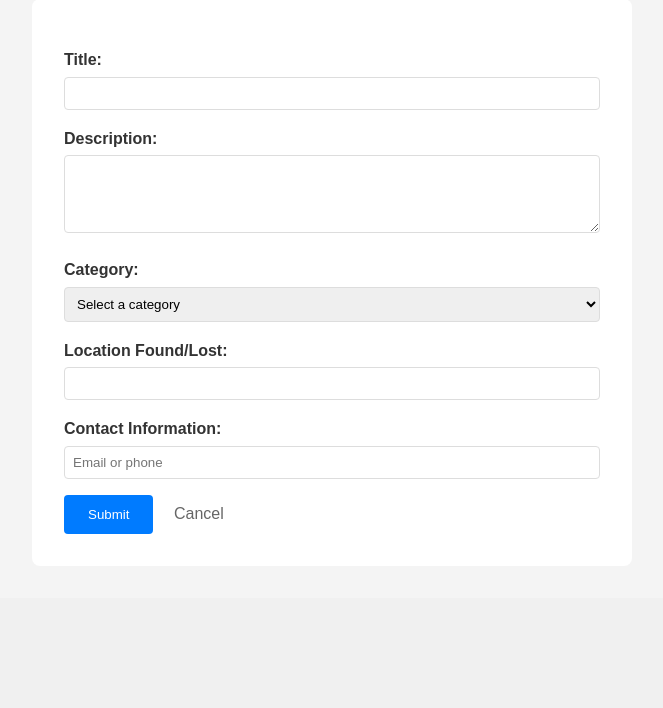
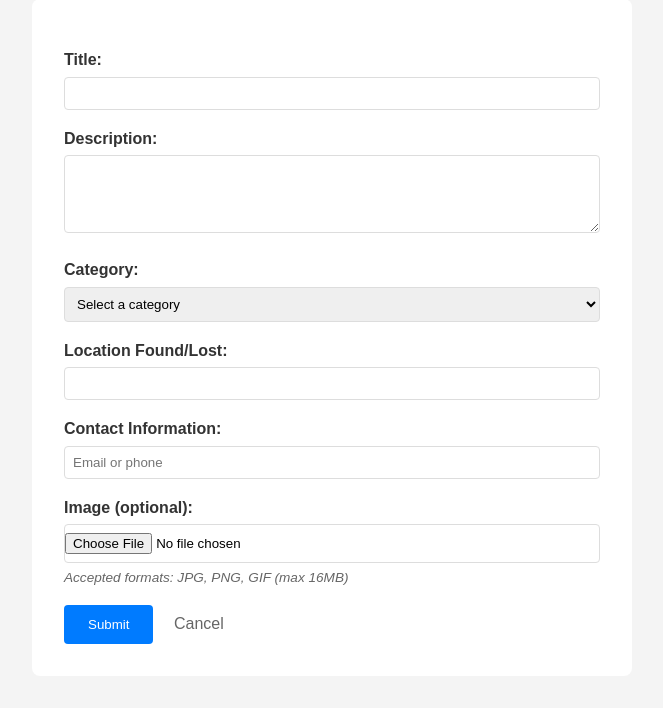
Before and after one commit to rachelriemersma/lost-and-found, a Flask app: page /post in a window 1280 px wide. Shown: the part 220-928 px from the top of the page, without its empty margins (24-687 px from the left). Before the commit the page ends 786 px from the top, so only its background shows below. Run offline with Flask 3, Linux system fonts and the light colour scheme.

Commit message:
image upload added

```diff
--- a/app.py
+++ b/app.py
@@ -3,13 +3,25 @@ from flask_sqlalchemy import SQLAlchemy
 from datetime import datetime
 import random
 import string
+import os
+from werkzeug.utils import secure_filename
 
 app = Flask(__name__)
 app.config['SECRET_KEY'] = 'your-secret-key-change-this-in-production'
 app.config['SQLALCHEMY_DATABASE_URI'] = 'sqlite:///lost_and_found.db'
 app.config['SQLALCHEMY_TRACK_MODIFICATIONS'] = False
+app.config['UPLOAD_FOLDER'] = 'static/uploads'
+app.config['MAX_CONTENT_LENGTH'] = 16 * 1024 * 1024  # 16MB max file size
+
+# Create upload folder if it doesn't exist
+os.makedirs(app.config['UPLOAD_FOLDER'], exist_ok=True)
+
+ALLOWED_EXTENSIONS = {'png', 'jpg', 'jpeg', 'gif'}
 
 db = SQLAlchemy(app)
+
+def allowed_file(filename):
+    return '.' in filename and filename.rsplit('.', 1)[1].lower() in ALLOWED_EXTENSIONS
 
 def generate_deletion_code():
     """Generate a random 6-character code for item deletion"""
@@ -24,6 +36,7 @@ class Item(db.Model):
     location = db.Column(db.String(100), nullable=False)
     contact = db.Column(db.String(100), nullable=False)
     deletion_code = db.Column(db.String(20), nullable=False)
+    image_filename = db.Column(db.String(200))
     date_posted = db.Column(db.DateTime, nullable=False, default=datetime.utcnow)
 
     def __repr__(self):
@@ -38,13 +51,27 @@ def home():
 def post_item():
     if request.method == 'POST':
         deletion_code = generate_deletion_code()
+
+        # Handle image upload
+        image_filename = None
+        if 'image' in request.files:
+            file = request.files['image']
+            if file and file.filename != '' and allowed_file(file.filename):
+                filename = secure_filename(file.filename)
+                # Add timestamp to filename to make it unique
+                timestamp = datetime.now().strftime('%Y%m%d_%H%M%S')
+                filename = f"{timestamp}_{filename}"
+                file.save(os.path.join(app.config['UPLOAD_FOLDER'], filename))
+                image_filename = filename
+
         item = Item(
             title=request.form['title'],
             description=request.form['description'],
             category=request.form['category'],
             location=request.form['location'],
             contact=request.form['contact'],
-            deletion_code=deletion_code
+            deletion_code=deletion_code,
+            image_filename=image_filename
         )
         db.session.add(item)
         db.session.commit()
@@ -80,6 +107,12 @@ def delete_item():
         item = Item.query.get(item_id)
 
         if item and item.deletion_code == deletion_code:
+            # Delete image file if it exists
+            if item.image_filename:
+                image_path = os.path.join(app.config['UPLOAD_FOLDER'], item.image_filename)
+                if os.path.exists(image_path):
+                    os.remove(image_path)
+
             db.session.delete(item)
             db.session.commit()
             flash('Item successfully marked as found and removed!', 'success')
--- a/static/css/style.css
+++ b/static/css/style.css
@@ -230,3 +230,22 @@ button:hover {
     margin-top: 0.25rem;
     font-style: italic;
 }
+.item-image {
+    width: 100%;
+    height: 200px;
+    object-fit: cover;
+    border-radius: 8px;
+    margin-bottom: 1rem;
+}
+
+.detail-image {
+    width: 100%;
+    max-width: 600px;
+    height: auto;
+    border-radius: 8px;
+    margin: 1rem 0;
+}
+
+input[type="file"] {
+    padding: 0.5rem 0;
+}
--- a/templates/home.html
+++ b/templates/home.html
@@ -23,6 +23,9 @@
             <div class="items-grid">
                 {% for item in items %}
                 <div class="item-card">
+                    {% if item.image_filename %}
+                    <img src="{{ url_for('static', filename='uploads/' + item.image_filename) }}" alt="{{ item.title }}" class="item-image">
+                    {% endif %}
                     <h3>{{ item.title }}</h3>
                     <p><strong>Category:</strong> {{ item.category }}</p>
                     <p><strong>Location:</strong> {{ item.location }}</p>
--- a/templates/item_detail.html
+++ b/templates/item_detail.html
@@ -20,6 +20,7 @@
         {% if item %}
         <div class="item-detail">
             <h2>{{ item.title }}</h2>
+            <p><strong>Item ID:</strong> {{ item.id }}</p>
             <p><strong>Category:</strong> {{ item.category }}</p>
             <p><strong>Location:</strong> {{ item.location }}</p>
             <p><strong>Description:</strong> {{ item.description }}</p>
--- a/templates/post.html
+++ b/templates/post.html
@@ -19,7 +19,7 @@
     <main>
         <h2>Post a Lost or Found Item</h2>
 
-        <form method="POST" action="{{ url_for('post_item') }}">
+        <form method="POST" action="{{ url_for('post_item') }}" enctype="multipart/form-data">
             <label for="title">Title:</label>
             <input type="text" id="title" name="title" required>
 
@@ -43,6 +43,10 @@
             <label for="contact">Contact Information:</label>
             <input type="text" id="contact" name="contact" placeholder="Email or phone" required>
 
+            <label for="image">Image (optional):</label>
+            <input type="file" id="image" name="image" accept="image/*">
+            <p class="helper-text">Accepted formats: JPG, PNG, GIF (max 16MB)</p>
+
             <button type="submit">Submit</button>
             <a href="{{ url_for('home') }}" class="cancel-btn">Cancel</a>
         </form>
```
